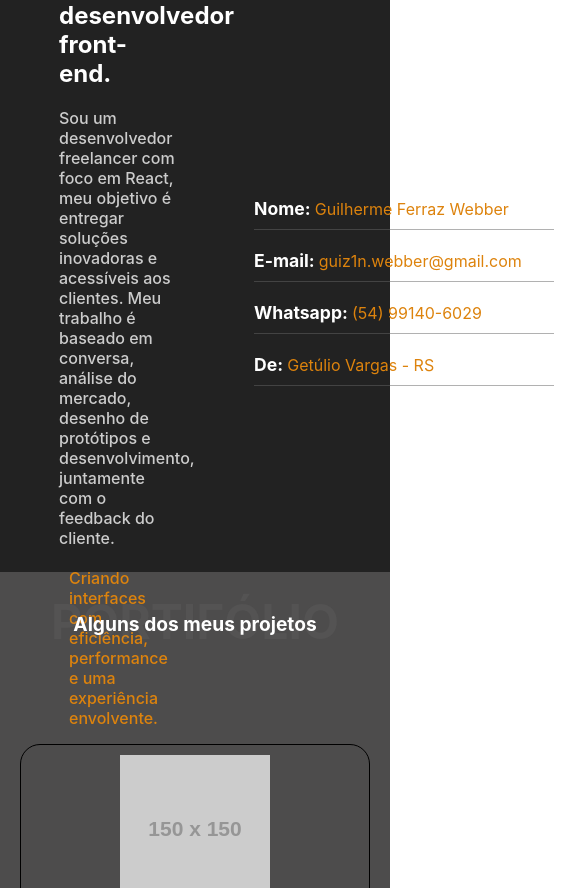
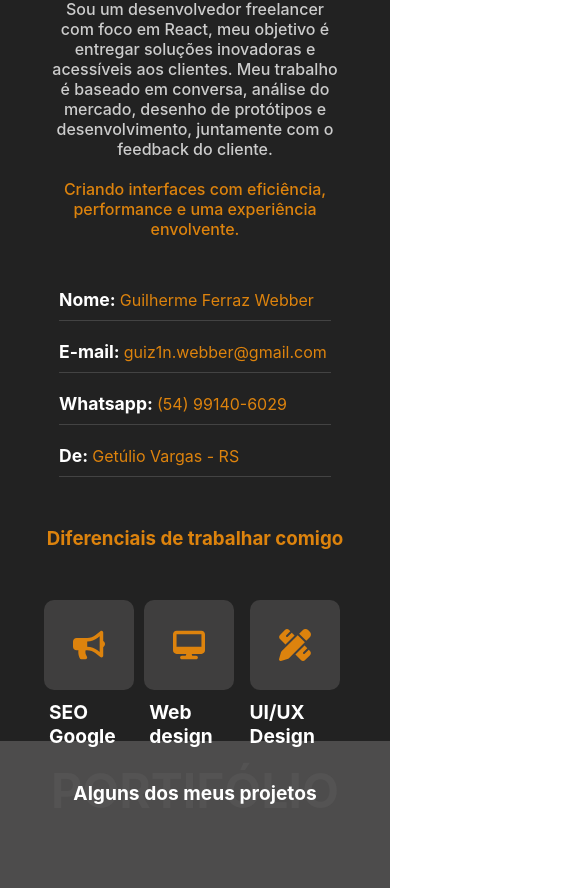
Before and after one commit to guiwebber/finalPortfolio, a React (Vite) app: page / in a window 390 px wide. Shown: the part 1116-2004 px from the top of the page, 585 px wide, since content can reach past the window. Built offline with nearby package versions, Linux system fonts and the light colour scheme.

Commit message:
ajustes no about

```diff
--- a/src/components/body/about/About.css
+++ b/src/components/body/about/About.css
@@ -26,11 +26,6 @@
   color: var(--secondary-color);
 }
 
-.fourDivs {
-  color: #fff;
-  font-size: 1.2rem;
-  font-weight: bold;
-}
 .rightText {
   padding: 20px;
   width: 30%;
@@ -51,8 +46,29 @@
   text-align: center;
   padding: 0 0 50px 0;
 }
-.flexDiv {
+.oneDiv {
+  display: flex;
   justify-content: space-evenly;
+}
+.fourDivs {
+  color: #fff;
+  font-size: 1.2rem;
+  font-weight: bold;
+}
+.fourDivsIcons {
+  background-color: #3f3e3e;
+  width: 90px;
+  height: 90px;
+  border-radius: 10px;
+  display: flex;
+  justify-content: center;
+  align-items: center;
+  font-size: 2rem;
+  color: var(--secondary-color);
+  margin: auto;
+}
+.fourDivs p {
+  margin: 10px;
 }
 
 .bold {
@@ -74,8 +90,12 @@
   display: flex;
 }
 @media (max-width: 1000px) {
+  .textAbout {
+    top: 10%;
+  }
   .containerAbout {
     max-width: 100%;
+    height: 120vh;
   }
   .containerAbout .backTitle h1 {
     font-size: 3rem;
@@ -83,12 +103,36 @@
     margin: auto;
     left: 0;
   }
+  .bottomDiv {
+    width: 80%;
+    margin: 10px auto;
+  }
 
   .h2About {
     position: relative;
     color: white;
     top: 40px !important;
     font-size: 1.2rem !important;
+  }
+  .flexDiv {
+    display: flex;
+    flex-direction: column;
+  }
+  .leftText {
+    width: 80%;
+    padding: 10px;
+    text-align: center;
+  }
+  .rightText {
+    width: 80%;
+    text-align: justify;
+    margin: auto;
+  }
+  .texts::after {
+    width:100% !important;
+  }
+  .texts {
+    width: 100%;
   }
 }
 
--- a/src/components/body/about/About.jsx
+++ b/src/components/body/about/About.jsx
@@ -1,6 +1,8 @@
 import React from "react";
 import "./About.css";
 
+import { FaPenRuler, FaDesktop } from "react-icons/fa6";
+import { FaBullhorn } from "react-icons/fa";
 function About() {
   return (
     <div id="about" className="container containerAbout bg-primary">
@@ -54,14 +56,23 @@ function About() {
         </div>
         <div className="bottomDiv">
           <h3>Diferenciais de trabalhar comigo</h3>
-          <div className="flexDiv">
+          <div className="oneDiv">
             <div className="fourDivs">
+              <div className="fourDivsIcons">
+              <FaBullhorn/>
+              </div>
               <p>SEO Google</p>
             </div>
             <div className="fourDivs">
+            <div className="fourDivsIcons">
+              <FaDesktop/>
+            </div>
               <p>Web design</p>
             </div>
             <div className="fourDivs">
+            <div className="fourDivsIcons">
+            <FaPenRuler />
+            </div>
               <p>UI/UX Design</p>
             </div>
           </div>
```
